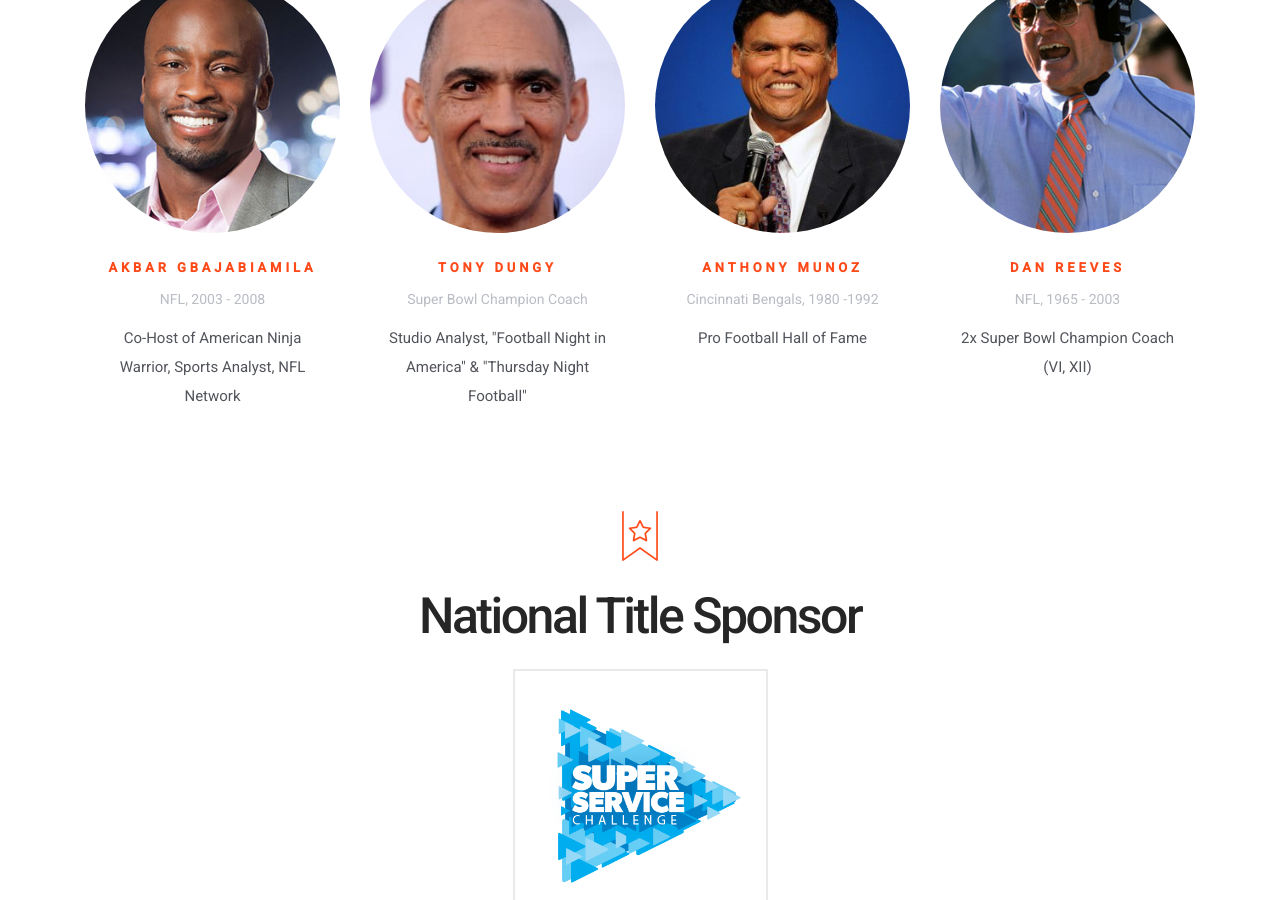
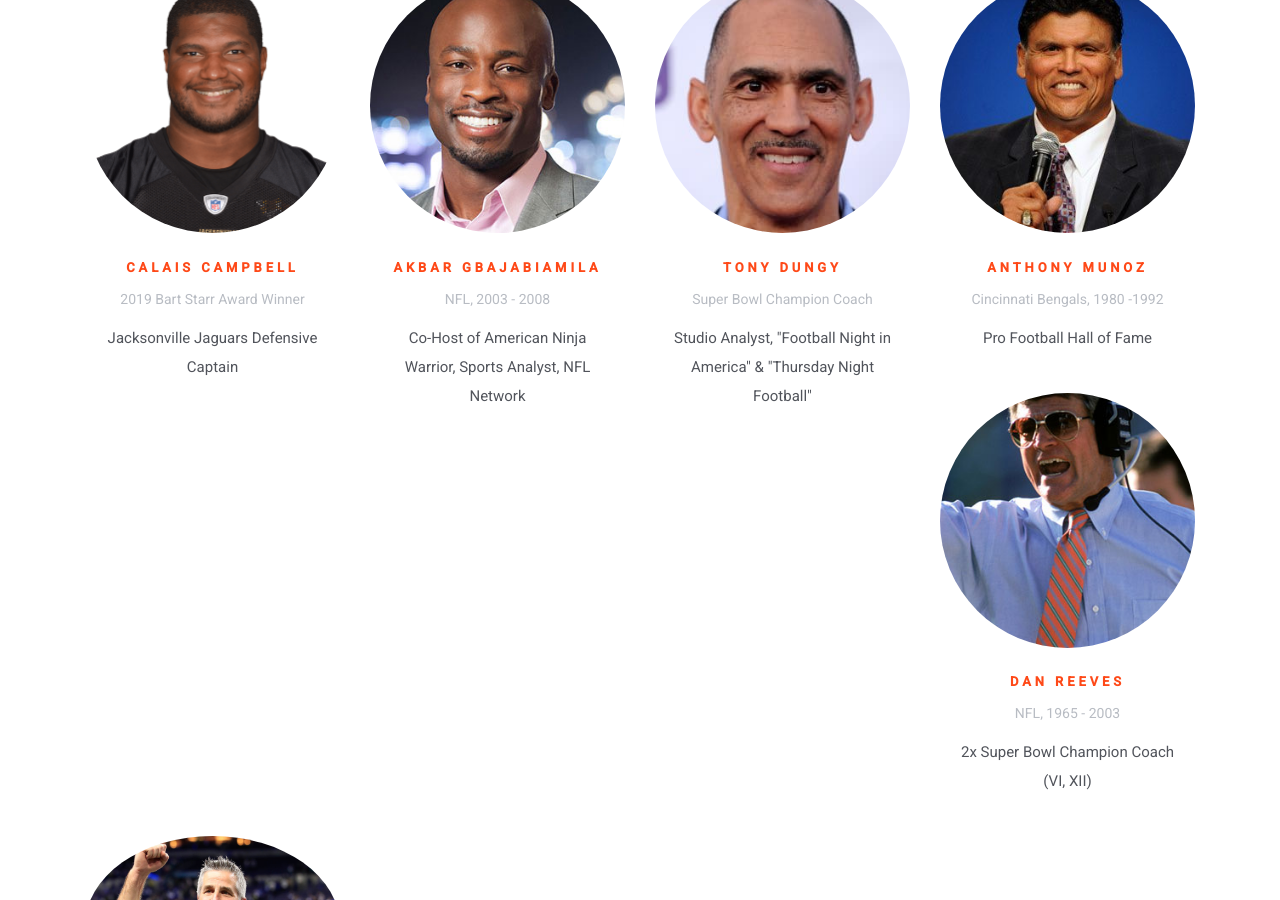
Before and after one commit to AIAUSA/Superbowl, a Jekyll site: the page built from index.md, in a window 1280 px wide and 900 px high, scrolled down 3108 px. Built offline with Jekyll 4.4.1, drawn with Linux system fonts in a browser that asks for light colours; some web fonts are replaced; comment, search, counter and statistics services are not loaded; some of the changed text lies outside the part shown.

Commit message:
Update from Forestry.io - Updated index.md

```diff
--- a/index.md
+++ b/index.md
@@ -34,6 +34,11 @@
   block: speakers
   bios:
   - template: speaker
+    image: "/uploads/Calais Campbell.png"
+    name: Calais Campbell
+    title: 2019 Bart Starr Award Winner
+    credentials: Jacksonville Jaguars Defensive Captain
+  - template: speaker
     name: AKBAR GBAJABIAMILA
     title: NFL, 2003 - 2008
     credentials: Co-Host of American Ninja Warrior, Sports Analyst, NFL Network
@@ -53,6 +58,10 @@
     title: NFL, 1965 - 2003
     credentials: 2x Super Bowl Champion Coach (VI, XII)
     image: "/uploads/speaker4.jpg"
+  - template: speaker
+    name: Frank Reich
+    title: Coach, Indianapolis Colts
+    image: "/uploads/Frank Reich.jpg"
 - template: sponsors
   block: sponsors
 - template: tickets
```
